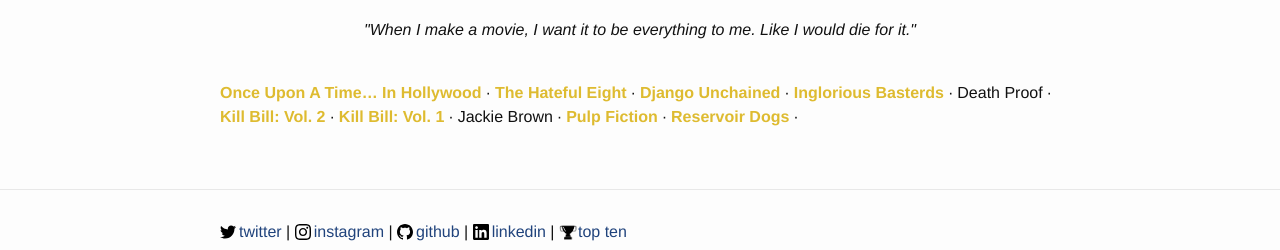
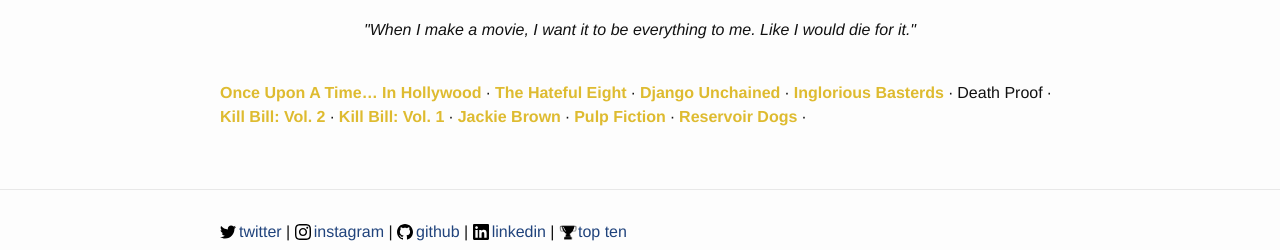
Before and after one commit to codydalerodgers/personal-blog, a Jekyll site: the page built from _posts/2019-07-01-qt.markdown, in a window 1280 px wide. Shown: the part 647-897 px from the top of the page. Built offline with Jekyll 4.4.1, drawn with Linux system fonts in a browser that asks for light colours.

Commit message:
adding Jackie Brown

```diff
--- a/_posts/2019-07-01-qt.markdown
+++ b/_posts/2019-07-01-qt.markdown
@@ -16,6 +16,6 @@
 Death Proof ∙
 <span class="qt_color">**Kill Bill: Vol. 2**</span> ∙
 <span class="qt_color">**Kill Bill: Vol. 1**</span> ∙
-Jackie Brown ∙
+<span class="qt_color">**Jackie Brown**</span> ∙
 <span class="qt_color">**Pulp Fiction**</span> ∙
 <span class="qt_color">**Reservoir Dogs**</span> ∙
```
Also changed, not shown: _films/2019.md (+2 -0 lines).
